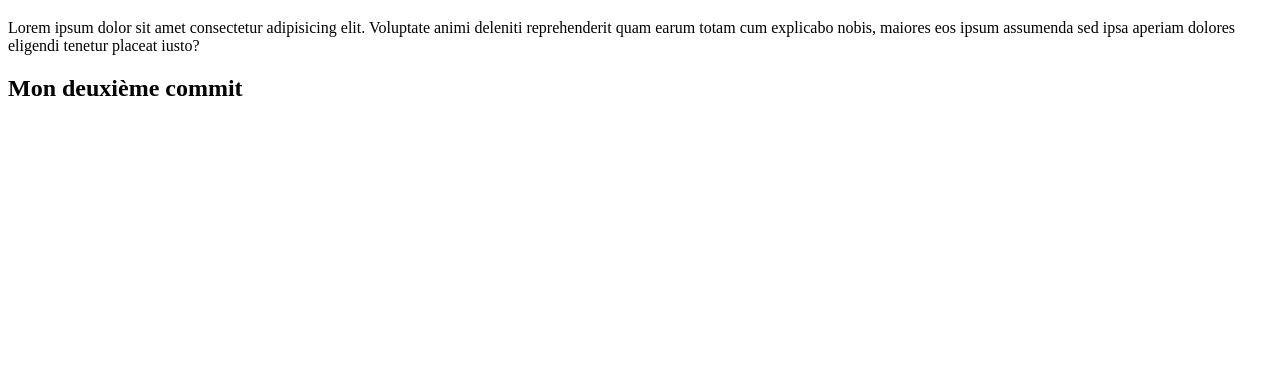
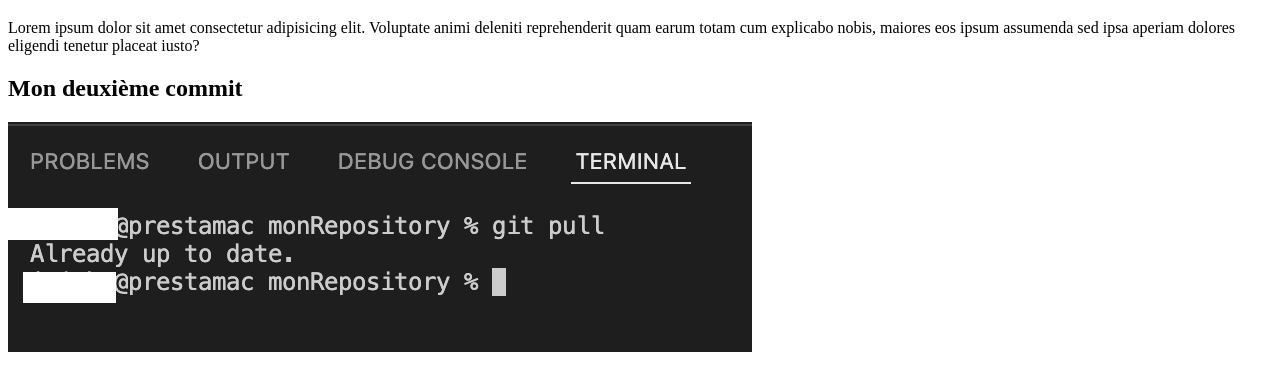
Before and after one commit to JoBICHE/testRepository, a plain HTML site: page index.html in a window 1280 px wide. Shown: the part 61-452 px from the top of the page. Drawn offline with Linux system fonts and the light colour scheme.

Commit message:
ajout d'une image

```diff
--- a/index.html
+++ b/index.html
@@ -11,5 +11,6 @@
     <h1>Mon repository</h1>
     <p>Lorem ipsum dolor sit amet consectetur adipisicing elit. Voluptate animi deleniti reprehenderit quam earum totam cum explicabo nobis, maiores eos ipsum assumenda sed ipsa aperiam dolores eligendi tenetur placeat iusto?</p>
     <h2>Mon deuxième commit</h2>
+    <img src="Screenshot 2022-04-07 at 17.30.09.png" alt="">
 </body>
 </html>
```
Also changed, not shown: Screenshot 2022-04-07 at 17.30.09.png (added), 1 other file.
